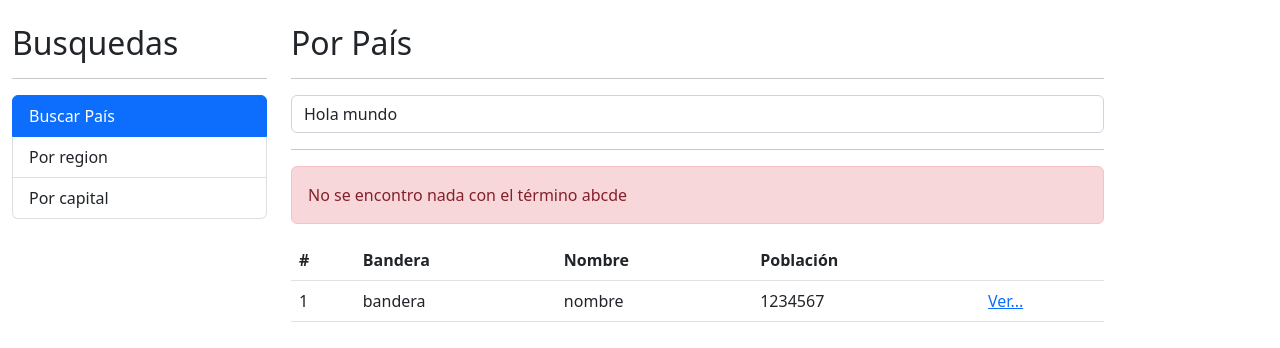
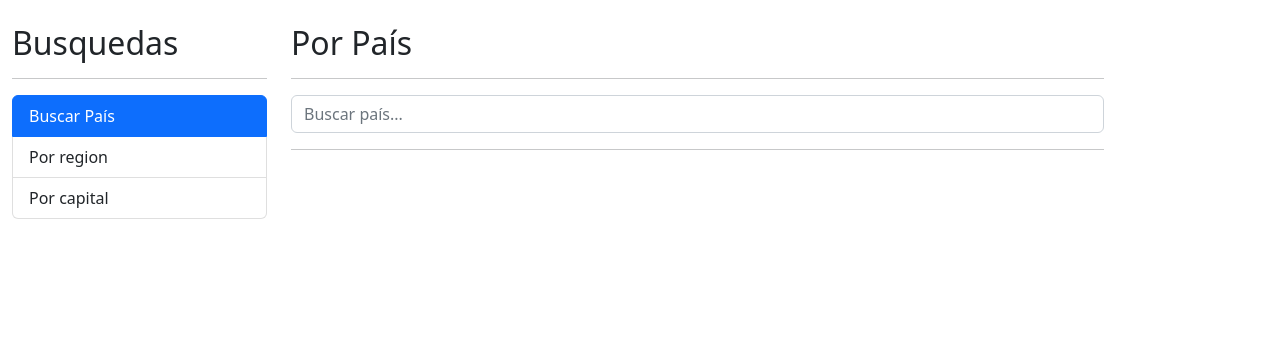
Before and after one commit to andresmc98/PaisesApp, an Angular app: page / in a window 1280 px wide. Shown: the top 348 px of the page. Built offline with nearby package versions, Linux system fonts and the light colour scheme.

Commit message:
funciones buscador, componentes input y tabla

```diff
--- /dev/null
+++ b/src/app/pais/components/pais-input/pais-input.component.html
@@ -0,0 +1,7 @@
+<form (ngSubmit)="buscar()" autocomplete="off">
+    <input type="text"
+            name="termino"
+            class="form-control"
+            [(ngModel)] = "termino"
+            placeholder="Buscar país...">
+</form>
--- /dev/null
+++ b/src/app/pais/components/pais-input/pais-input.component.ts
@@ -0,0 +1,19 @@
+import { Component, EventEmitter, Output } from '@angular/core';
+
+@Component({
+  selector: 'app-pais-input',
+  templateUrl: './pais-input.component.html'
+})
+export class PaisInputComponent {
+
+  @Output() onEnter: EventEmitter<string>= new EventEmitter();
+
+  termino: string = '';
+
+  buscar(){
+
+    this.onEnter.emit(this.termino);
+
+  }
+
+}
--- /dev/null
+++ b/src/app/pais/components/pais-tabla/pais-tabla.component.html
@@ -0,0 +1,24 @@
+<table class="table table-hover">
+    <thead>
+        <tr>
+            <th>#</th>
+            <th> Bandera </th>
+            <th> Nombre </th>
+            <th> Población</th>
+            <th></th>
+        </tr>
+    </thead>
+    <tbody>
+        <tr *ngFor="let pais of paises; let i = index">
+            <td>{{ i + 1 }}</td>
+            <td>
+                <img class="small-flag" [src]="pais.flags.png">
+            </td>
+            <td>{{pais.name}}</td>
+            <td>{{pais.population | number}}</td>
+            <td>
+                <a [routerLink]="['/pais', pais.alpha2Code]">Ver...</a>
+            </td>
+        </tr>
+    </tbody>
+</table>
--- a/src/app/pais/pages/por-pais/por-pais.component.html
+++ b/src/app/pais/pages/por-pais/por-pais.component.html
@@ -3,44 +3,23 @@
 
 <div class="row">
     <div class="col">
-        <form (ngSubmit)="buscar()" autocomplete="off">
-            <input type="text"
-                    name="termino"
-                    class="form-control"
-                    [(ngModel)] = "termino"
-                    placeholder="Buscar país...">
-        </form>
+        <app-pais-input
+         (onEnter)="buscar( $event )">
+        </app-pais-input>
     </div>
 </div>
 
 <hr>
 
-<div class="alert alert-danger">
-    No se encontro nada con el término abcde
+<div *ngIf="hayError"
+    class="alert alert-danger">
+    No se encontro nada con el término {{termino}}
 </div>
 
-<div class="row"></div>
+<div *ngIf="paises.length > 0" class="row">
     <div class="col">
-        <table class="table table-hover">
-            <thead>
-                <tr>
-                    <th>#</th>
-                    <th> Bandera </th>
-                    <th> Nombre </th>
-                    <th> Población</th>
-                    <th></th>
-                </tr>
-            </thead>
-            <tbody>
-                <tr>
-                    <td>1</td>
-                    <td>bandera</td>
-                    <td>nombre</td>
-                    <td>1234567</td>
-                    <td>
-                        <a href="/pais/cri">Ver...</a>
-                    </td>
-                </tr>
-            </tbody>
-        </table>
+        <app-pais-tabla [paises] = "paises">
+
+        </app-pais-tabla>
     </div>
+</div>
--- a/src/app/pais/pages/por-pais/por-pais.component.ts
+++ b/src/app/pais/pages/por-pais/por-pais.component.ts
@@ -1,4 +1,5 @@
 import { Component } from '@angular/core';
+import { Country } from '../../interfaces/pais.interface';
 import { PaisService } from '../../services/pais.service';
 
 @Component({
@@ -9,19 +10,29 @@ import { PaisService } from '../../services/pais.service';
 })
 export class PorPaisComponent {
 
-  termino: string = 'Hola mundo'
+  termino: string = '';
+  hayError: boolean = false;
+  paises : Country[] = [];
 
   constructor( private paisService: PaisService){
 
   }
 
-  buscar(){
+  buscar( termino:string){
+    this.hayError = false;
+    this.termino = termino;
     console.log(this.termino);
 
-    this.paisService.buscarPais( this.termino )
-      .subscribe( resp => {
-        console.log(resp);
-      });
+    this.paisService.buscarPais( termino )
+      .subscribe( (paises) => {
+        console.log(paises);
+        this.paises = paises;
+
+      }, (err) => {
+        this.hayError = true;
+        this.paises = [];
+      }
+      );
 
 
 
--- a/src/app/pais/services/pais.service.ts
+++ b/src/app/pais/services/pais.service.ts
@@ -1,21 +1,22 @@
 import { HttpClient } from '@angular/common/http';
 import { Injectable } from '@angular/core';
 import { Observable } from 'rxjs';
+import { Country } from '../interfaces/pais.interface';
 
 @Injectable({
   providedIn: 'root'
 })
 export class PaisService {
 
-  private apiUrl:string = 'https://restcountries.com/v3.1'
+  private apiUrl:string = 'https://restcountries.com/v2'
 
   constructor( private http: HttpClient) { }
 
-  buscarPais( termino: string): Observable<any> {
+  buscarPais( termino: string): Observable<Country[]> {
 
     const url = `${this.apiUrl}/name/${termino}`;
 
-    return this.http.get(url);
+    return this.http.get<Country[]>(url);
   }
 
 
--- a/src/styles.css
+++ b/src/styles.css
@@ -1 +1,4 @@
 /* You can add global styles to this file, and also import other style files */
+.small-flag{
+    width: 50px;
+}
```
Also changed, not shown: src/app/pais/components/pais-tabla/pais-tabla.component.ts (added, +13 -0 lines), src/app/pais/interfaces/pais.interface.ts (added, +65 -0 lines), src/app/pais/pais.module.ts (+8 -2 lines).
